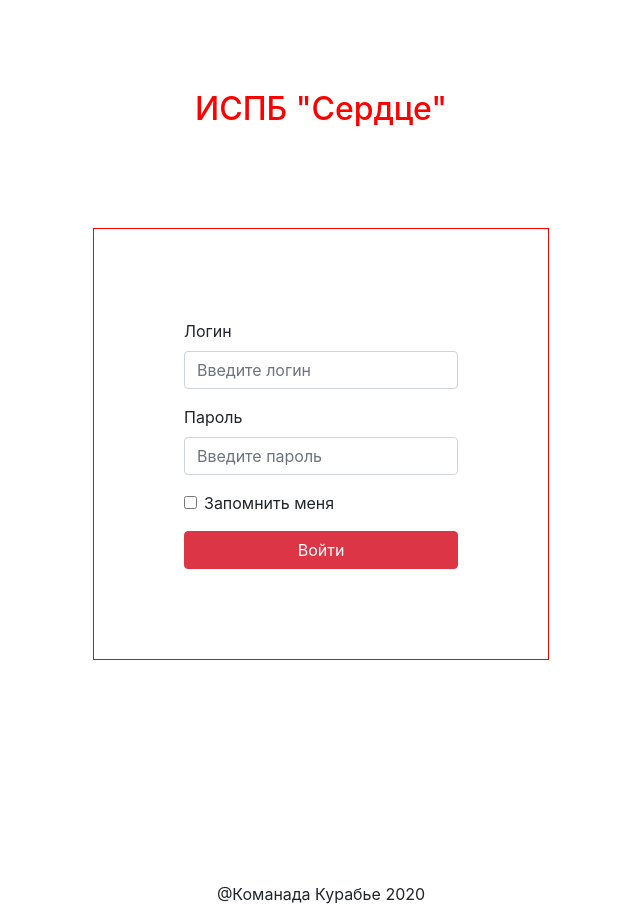
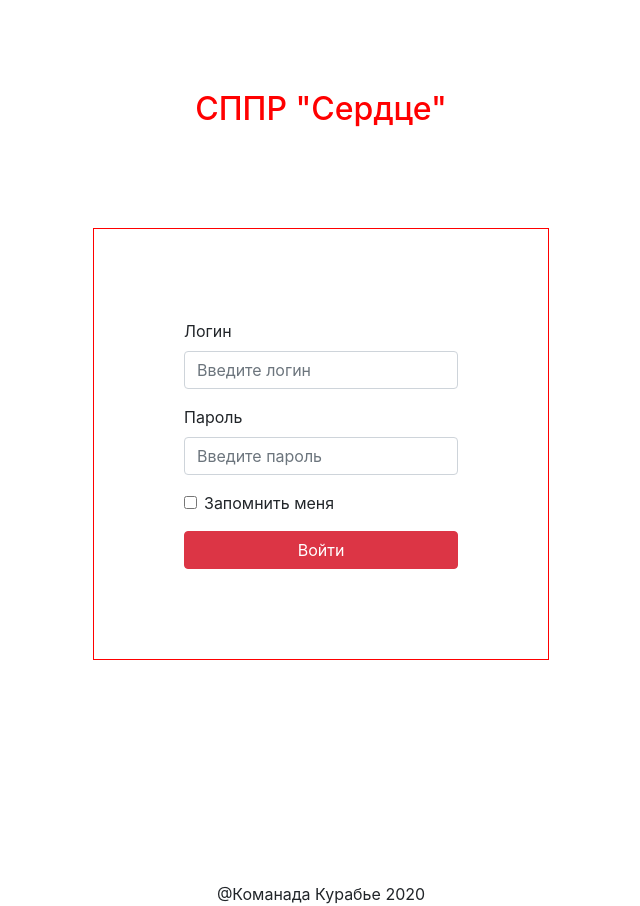
Before and after one commit to arsenitem/heart-frontend, a React (Create React App) app: page / in a window 1280 px wide. Shown: the whole page, without its empty margins (319-959 px from the left). Built offline with nearby package versions, Linux system fonts and the light colour scheme; no server answers; a web font is replaced by a local one.

Commit message:
conf file

```diff
--- a/src/components/Layout.js
+++ b/src/components/Layout.js
@@ -8,7 +8,7 @@ function Layout(props) {
         <div style={{float: "left"}}>
             <div className="page">
                 <header tabindex="0">
-                    <label style={{marginLeft: "10%", color: "#ef0000"}}>ИСПБ "Сердце"</label>
+                    <label style={{marginLeft: "10%", color: "#ef0000"}}>СППР "Сердце"</label>
                     <div style={{marginRight: 0, marginLeft: "auto"}}>
                     {props.state.loginReducer.userName}
                         <i class="fas fa-sign-out-alt" style={{fontSize:"32px", marginRight: 0, marginLeft: "auto",cursor: "pointer"}} onClick={() => props.logout()}></i>
--- a/src/pages/Login.js
+++ b/src/pages/Login.js
@@ -6,7 +6,7 @@ function Login(props) {
     return (
         <div>
               <Container>
-                  <h2 style={{textAlign: "center", color: "red", marginTop:90}}>ИСПБ "Сердце"</h2>
+                  <h2 style={{textAlign: "center", color: "red", marginTop:90}}>СППР "Сердце"</h2>
                 <Row className="justify-content-center" style={{marginTop: 100}}>
                        <Form style={{padding:"90px", border: "1px solid red"}}>
                             <Form.Group controlId="formBasicEmail">
```
Also changed, not shown: 2 other files (tests, documents, lock files or other folders).
